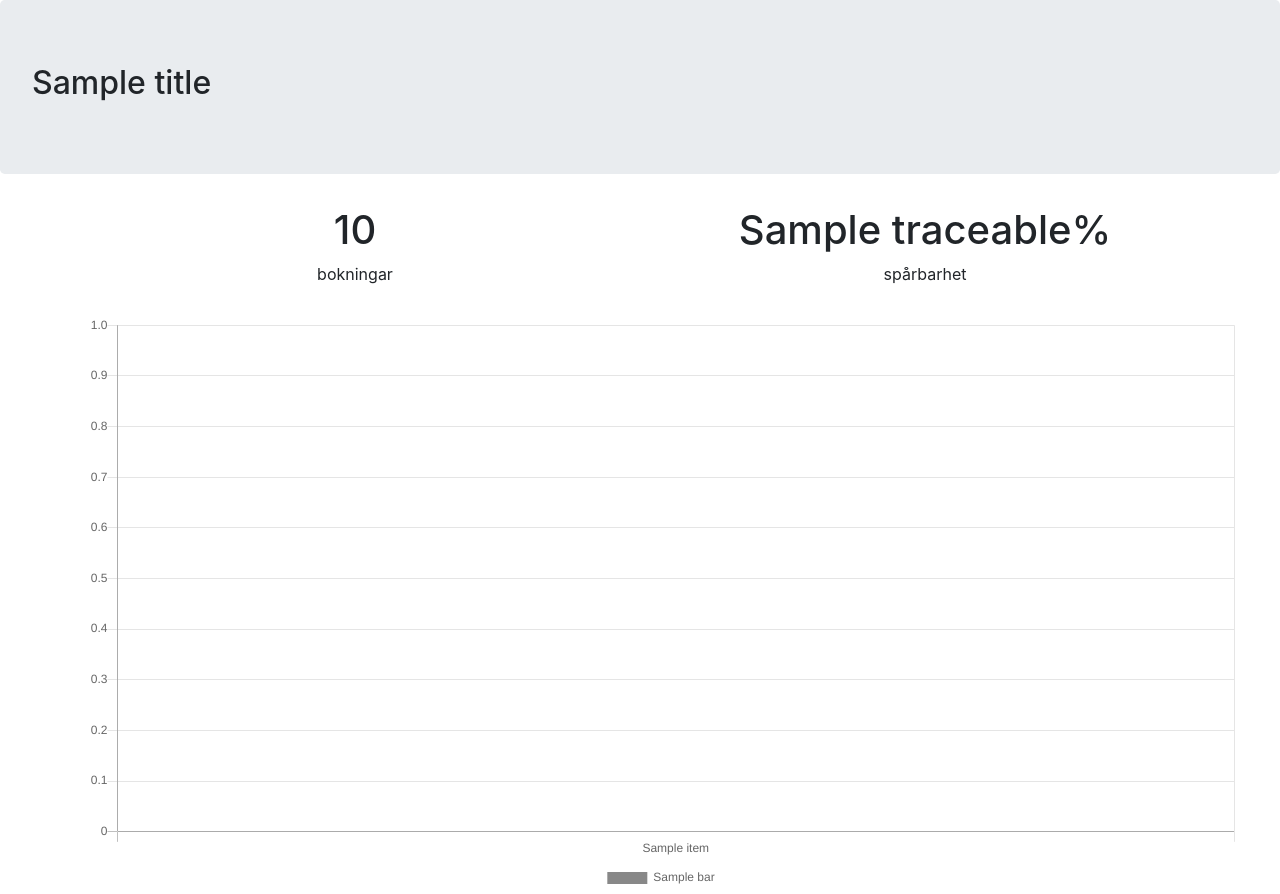
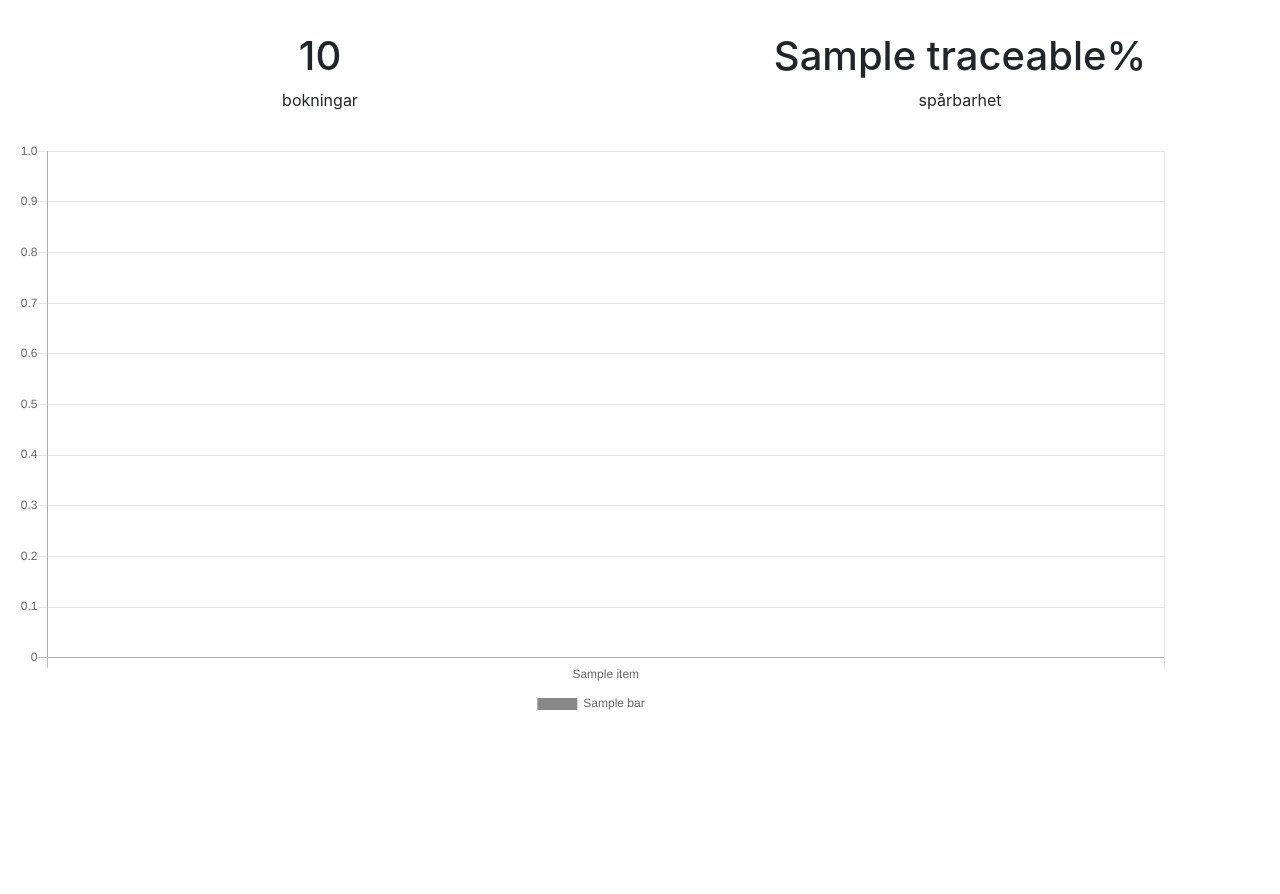
Before and after one commit to johanlundahl/kasak, a Flask app: template templates/week_chart.html in a window 1280 px wide. After the commit the page ends 710 px from the top, so only its background shows below. Run offline with Flask 2, Linux system fonts and the light colour scheme; the template is opened without the code that fills it: most values are stand-ins (such as "Sample title", 1, 10 or a date in 2020); some libraries are stand-ins or nearby versions.

Commit message:
Removed jumbotron

```diff
--- a/templates/week_chart.html
+++ b/templates/week_chart.html
@@ -12,10 +12,10 @@
     <title>{{ title }}</title>
   </head>
   <body>
-        <div class="jumbotron">
+        <!--div class="jumbotron">
         <h2>{{ title }}</h2>
-        </div>
-        <div class="container" style="margin-top: 4vh;">
+        </div-->
+        <div class="container-fluid" style="margin-top: 4vh;">
             <div class="row">
                 <div class="col" align="center">
                     <h1>{{ total }}</h1>
@@ -27,7 +27,7 @@
                 </div>
             </div>
         </div>
-        <div class="container" style="margin-top: 4vh;">
+        <div class="container-fluid" style="margin-top: 4vh;">
             <div class="chart-container" style="position: relative; height:50vh; width:90vw">
                 <canvas id="myChart"></canvas>
             </div>
```
